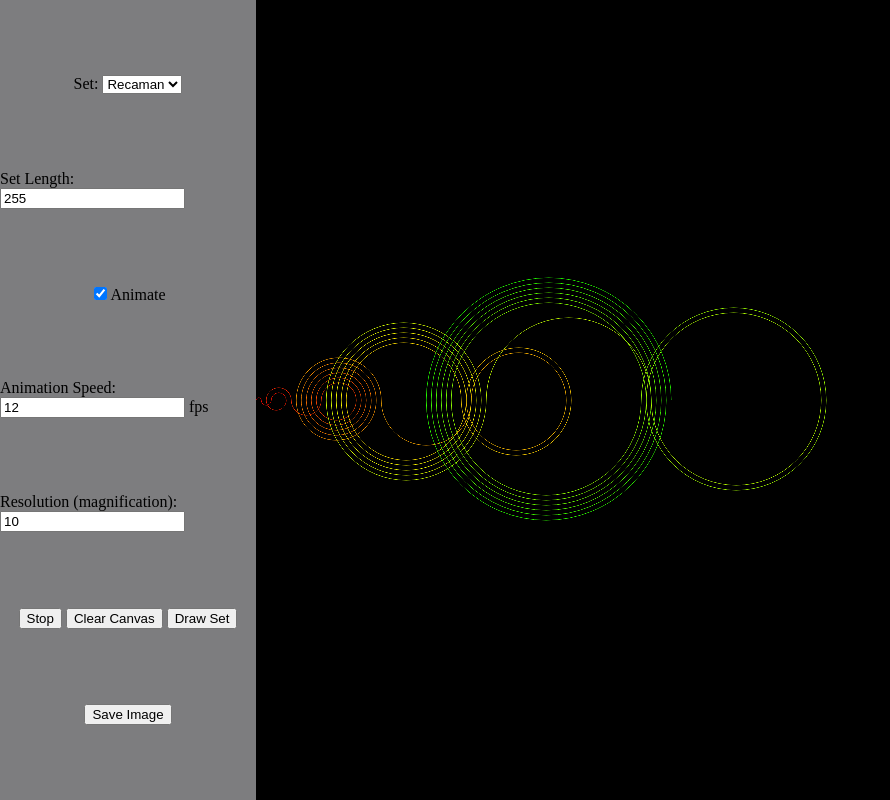
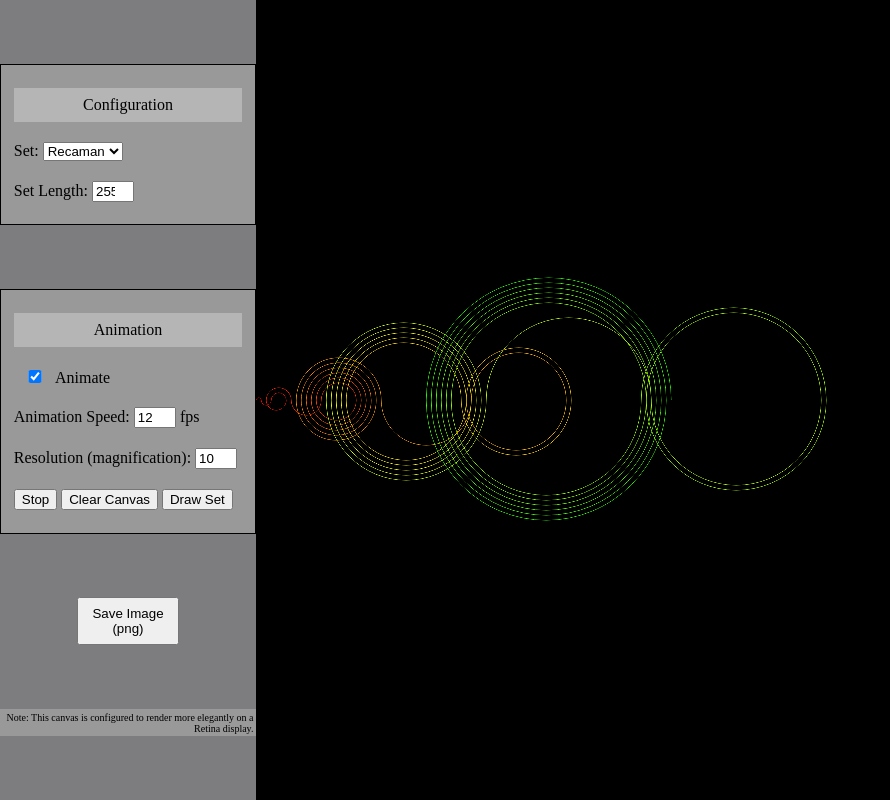
Before and after one commit to intrepidOlivia/cathanvas-engine, a plain HTML site: page src/set_index.html in a window 1280 px wide. Shown: the whole page, without its empty margins (0-890 px from the left). Drawn offline with Linux system fonts and the light colour scheme.

Commit message:
Made some styling more presentable.

```diff
--- a/src/index.css
+++ b/src/index.css
@@ -58,3 +58,45 @@ body {
 .settings > div {
     margin: 5% auto;
 }
+
+.set_subsection {
+    background-color: #999999;
+    border: 1px solid black;
+    padding: 5%;
+    width: 100%;
+    box-sizing: border-box;
+    display: flex;
+    flex-direction: column;
+}
+
+.set_subsection > div {
+    flex: 1 1 0;
+    margin: 10px 0;
+}
+
+.set_subsection input {
+    width: 15%;
+}
+
+.subsection_header {
+    background-color: #b5b5b5;
+    font-size: 16px;
+    text-align: center;
+    padding: 1vh 0;
+    margin-bottom: 0.5vh;
+}
+
+#saveLink > button {
+    height: 6vh;
+    width: 8vw;
+}
+
+.footnote {
+    font-size: 10px;
+    text-align: end;
+    color: #000;
+    background-color: #999999;
+    width: 100%;
+    padding: 1%;
+    box-sizing: border-box;
+}
--- a/src/set_index.html
+++ b/src/set_index.html
@@ -11,6 +11,10 @@
 <body>
 <div class="set_visualizer_wrapper">
     <div class="user_panel">
+        <div class="set_subsection">
+            <div class="subsection_header">
+                Configuration
+            </div>
             <div>
                 <label>Set: <select id="set_selector" onchange="selectSet()">
                     <option value="recaman">Recaman</option>
@@ -19,6 +23,11 @@
             </div>
             <div>
                 <label>Set Length: <input id="set_length" type="number" value="255" /></label>
+            </div>
+        </div>
+        <div class="set_subsection">
+            <div class="subsection_header">
+                Animation
             </div>
             <div>
                 <input id="animateRender" type="checkbox" checked="true" /><label for="animateRender">Animate</label>
@@ -34,7 +43,11 @@
                 <button onclick="clearCanvas()">Clear Canvas</button>
                 <button onclick="redrawCanvas()">Draw Set</button>
             </div>
-        <a id="saveLink" href="#" download="set_visual.png" onclick="saveImage()"><button>Save Image</button></a>
+        </div>
+        <a id="saveLink" href="#" download="set_visual.png" onclick="saveImage()"><button>Save Image (png)</button></a>
+        <div class="footnote">
+            Note: This canvas is configured to render more elegantly on a Retina display.
+        </div>
     </div>
 
     <div id="set_canvas">
```
Lines whose indentation alone changed are shown as unchanged.
